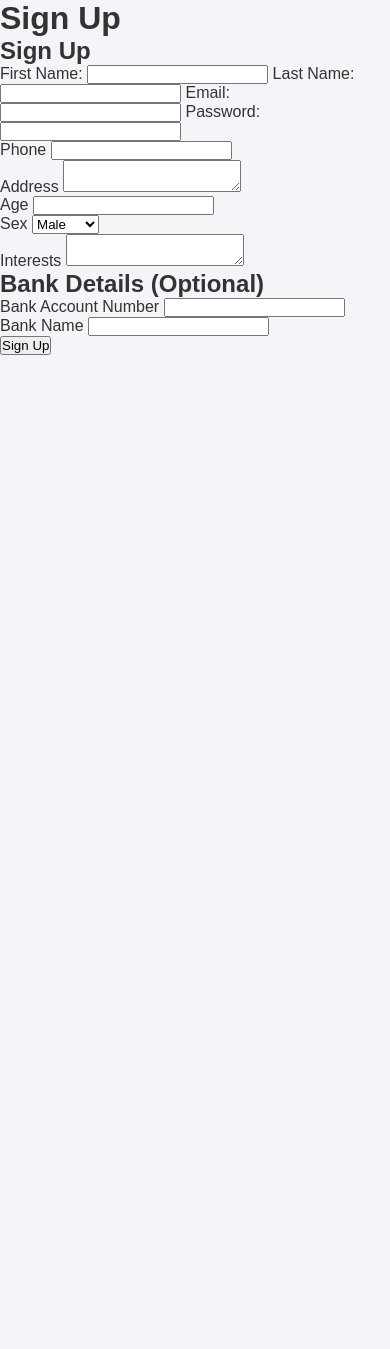
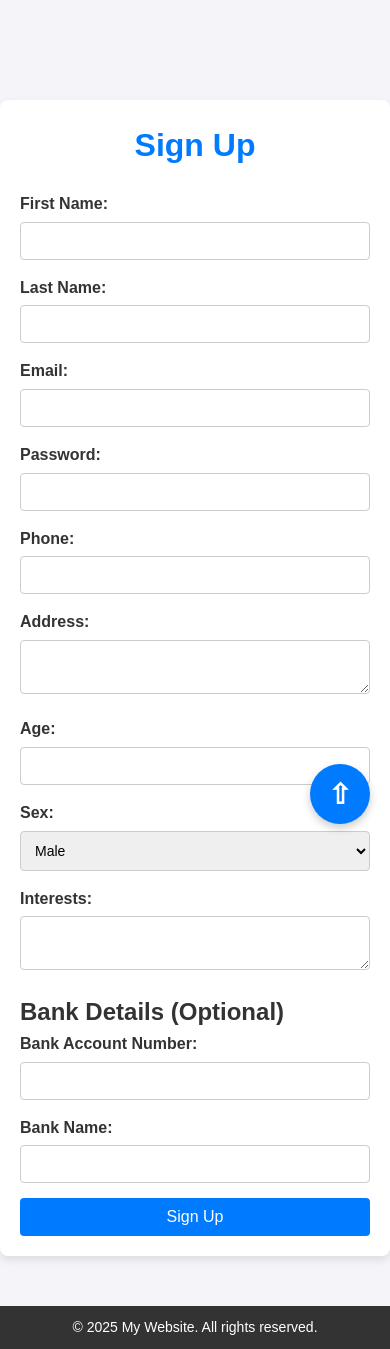
Before and after one commit to Sampathcode12/E-commerce-site, a PHP site: page /signup.php in a window 390 px wide. Before the commit the page ends 355 px from the top, so only its background shows below. Run offline with PHP 8.4, Linux system fonts and the light colour scheme.

Commit message:
after done css for all

```diff
--- a/page/script.js
+++ b/page/script.js
@@ -6,17 +6,17 @@ document.addEventListener("DOMContentLoaded", function () {
 
     // Redirect to login page when the "Login" button is clicked
     loginBtn.addEventListener("click", function () {
-        window.location.href = "php/login.php";
+        window.location.href = "login.php";
     });
 
     // Redirect to sign-up page when the "Sign Up" button is clicked
     signupBtn.addEventListener("click", function () {
-        window.location.href = "php/signup.php";
+        window.location.href = "signup.php";
     });
 
     // Redirect to home page when the "Close" button is clicked
     closeBtn.addEventListener("click", function () {
-        window.location.href = "php/home.php";
+        window.location.href = "home.php";
     });
 });
 
--- /dev/null
+++ b/page/sign_up.css
@@ -0,0 +1,161 @@
+/* General Reset */
+* {
+    margin: 0;
+    padding: 0;
+    box-sizing: border-box;
+}
+
+/* Body Styling */
+body {
+    font-family: Arial, sans-serif;
+    background-color: #f4f4f9;
+    color: #333;
+    line-height: 1.6;
+}
+
+/* Header Styling */
+.header {
+    position: fixed;
+    top: 0;
+    width: 100%;
+    background-color: #007bff;
+    color: white;
+    padding: 10px 20px;
+    display: flex;
+    justify-content: space-between;
+    align-items: center;
+    z-index: 1000;
+    box-shadow: 0 2px 4px rgba(0, 0, 0, 0.1);
+}
+
+.header .logo h1 {
+    font-size: 24px;
+}
+
+.header .navbar ul {
+    list-style: none;
+    display: flex;
+    gap: 20px;
+}
+
+.header .navbar ul li a {
+    text-decoration: none;
+    color: white;
+    font-weight: bold;
+    transition: color 0.3s ease;
+}
+
+.header .navbar ul li a:hover {
+    color: #ffdd57;
+}
+
+/* Signup Container */
+.signup-container {
+    max-width: 600px;
+    margin: 100px auto 50px auto;
+    padding: 20px;
+    background-color: white;
+    border-radius: 8px;
+    box-shadow: 0 4px 8px rgba(0, 0, 0, 0.1);
+}
+
+.signup-container h1 {
+    margin-bottom: 20px;
+    color: #007bff;
+    text-align: center;
+}
+
+.signup-container .form-group {
+    margin-bottom: 15px;
+}
+
+.signup-container label {
+    display: block;
+    font-weight: bold;
+    margin-bottom: 5px;
+}
+
+.signup-container input,
+.signup-container textarea,
+.signup-container select {
+    width: 100%;
+    padding: 10px;
+    border: 1px solid #ccc;
+    border-radius: 4px;
+    font-size: 14px;
+}
+
+.signup-container textarea {
+    resize: vertical;
+}
+
+.signup-container button {
+    display: block;
+    width: 100%;
+    padding: 10px;
+    background-color: #007bff;
+    color: white;
+    font-size: 16px;
+    border: none;
+    border-radius: 4px;
+    cursor: pointer;
+    transition: background-color 0.3s ease;
+}
+
+.signup-container button:hover {
+    background-color: #0056b3;
+}
+
+.signup-container .error {
+    color: red;
+    font-size: 14px;
+    margin-bottom: 10px;
+    text-align: center;
+}
+
+/* Footer Styling */
+.footer {
+    text-align: center;
+    padding: 10px 20px;
+    background-color: #333;
+    color: white;
+    font-size: 14px;
+    position: relative;
+    bottom: 0;
+    width: 100%;
+}
+
+/* Floating Button Styling */
+.floating-button {
+    position: fixed;
+    bottom: 20px;
+    right: 20px;
+    z-index: 1000;
+}
+
+.floating-button button {
+    width: 60px;
+    height: 60px;
+    background-color: #007bff;
+    color: white;
+    font-size: 28px;
+    font-weight: bold;
+    border: none;
+    border-radius: 50%;
+    box-shadow: 0 4px 8px rgba(0, 0, 0, 0.2);
+    cursor: pointer;
+    transition: transform 0.2s ease, background-color 0.3s ease;
+}
+
+.floating-button button:hover {
+    background-color: #0056b3;
+    transform: scale(1.1);
+}
+
+.floating-button button:active {
+    transform: scale(0.95);
+}
+
+.floating-button button:focus {
+    outline: none;
+}
--- a/page/signup.php
+++ b/page/signup.php
@@ -4,10 +4,13 @@
     <meta charset="UTF-8">
     <meta name="viewport" content="width=device-width, initial-scale=1.0">
     <title>Sign Up</title>
-    <link rel="stylesheet" href="styles.css">
+    <link rel="stylesheet" href="sign_up.css">
+
     <script src="script.js" defer></script>
 </head>
 <body>
+
+
     <div class="signup-container">
         <h1>Sign Up</h1>
         <?php
@@ -17,60 +20,83 @@
         ?>
         <form action="signup_process.php" method="POST">
 
-    <h2>Sign Up</h2>
+            <div class="form-group">
                 <label for="first_name">First Name:</label>
                 <input type="text" id="first_name" name="first_name" required>
+            </div>
 
+            <div class="form-group">
                 <label for="last_name">Last Name:</label>
                 <input type="text" id="last_name" name="last_name" required>
+            </div>
 
+            <div class="form-group">
                 <label for="email">Email:</label>
                 <input type="email" id="email" name="email" required>
+            </div>
 
+            <div class="form-group">
                 <label for="password">Password:</label>
                 <input type="password" id="password" name="password" required>
-
-    <!-- Select User Type -->
+            </div>
 
             <div class="form-group">
-                <label for="phone">Phone</label>
+                <label for="phone">Phone:</label>
                 <input type="text" id="phone" name="phone" required>
             </div>
+
             <div class="form-group">
-                <label for="address">Address</label>
+                <label for="address">Address:</label>
                 <textarea id="address" name="address" required></textarea>
             </div>
+
             <div class="form-group">
-                <label for="age">Age</label>
+                <label for="age">Age:</label>
                 <input type="number" id="age" name="age" required>
             </div>
+
             <div class="form-group">
-                <label for="sex">Sex</label>
+                <label for="sex">Sex:</label>
                 <select id="sex" name="sex" required>
                     <option value="Male">Male</option>
                     <option value="Female">Female</option>
                     <option value="Other">Other</option>
                 </select>
             </div>
+
             <div class="form-group">
-                <label for="interests">Interests</label>
+                <label for="interests">Interests:</label>
                 <textarea id="interests" name="interests" required></textarea>
             </div>
 
-            <!-- Optional Bank Details -->
             <h2>Bank Details (Optional)</h2>
+
             <div class="form-group">
-                <label for="bank_account_number">Bank Account Number</label>
+                <label for="bank_account_number">Bank Account Number:</label>
                 <input type="text" id="bank_account_number" name="bank_account_number">
             </div>
+
             <div class="form-group">
-                <label for="bank_name">Bank Name</label>
+                <label for="bank_name">Bank Name:</label>
                 <input type="text" id="bank_name" name="bank_name">
             </div>
 
             <button type="submit">Sign Up</button>
         </form>
+    </div>
 
+    <footer class="footer">
+        <p>&copy; 2025 My Website. All rights reserved.</p>
+    </footer>
+
+    <div class="floating-button">
+        <button onclick="scrollToTop()">&#8679;</button>
     </div>
+
+    <script>
+        function scrollToTop() {
+            window.scrollTo({ top: 0, behavior: 'smooth' });
+        }
+    </script>
 </body>
 </html>
--- a/page/styles.css
+++ b/page/styles.css
@@ -8,8 +8,66 @@
 /* Body Styling */
 body {
     font-family: Arial, sans-serif;
-    background-color: #f4f4f9;
+    background-color: #f8f9fa;
     color: #333;
+    line-height: 1.6;
+}
+
+/* Notification Styles */
+.notification {
+    position: fixed;
+    top: 0;
+    left: 0;
+    width: 100%;
+    padding: 15px;
+    background-color: #ffc107;
+    text-align: center;
+    z-index: 1000;
+    display: none; /* Hidden by default, shown dynamically */
+    animation: slideDown 0.5s ease forwards;
+}
+
+.notification-content {
+    max-width: 500px;
+    margin: 0 auto;
+    padding: 15px;
+    background-color: #fff;
+    border-radius: 8px;
+    box-shadow: 0 4px 8px rgba(0, 0, 0, 0.2);
+}
+
+.notification-content p {
+    font-size: 16px;
+    color: #333;
+    margin-bottom: 10px;
+}
+
+.btn {
+    margin: 5px;
+    padding: 10px 20px;
+    background-color: #007bff;
+    color: #fff;
+    border: none;
+    border-radius: 5px;
+    cursor: pointer;
+    font-size: 14px;
+    transition: background-color 0.3s ease;
+}
+
+.btn:hover {
+    background-color: #0056b3;
+}
+
+.close-btn {
+    background-color: #ff4d4d;
+    font-size: 14px;
+    padding: 8px 15px;
+    border-radius: 5px;
+    margin-top: 10px;
+}
+
+.close-btn:hover {
+    background-color: #cc0000;
 }
 
 /* Header Styling */
@@ -18,12 +76,13 @@ body {
     top: 0;
     width: 100%;
     background-color: #007bff;
-    color: white;
+    color: #fff;
     padding: 10px 20px;
     display: flex;
     justify-content: space-between;
     align-items: center;
     z-index: 1000;
+    box-shadow: 0 2px 4px rgba(0, 0, 0, 0.1);
 }
 
 .header .logo h1 {
@@ -33,12 +92,12 @@ body {
 .header .navbar ul {
     list-style: none;
     display: flex;
-    gap: 50px;
+    gap: 20px;
 }
 
 .header .navbar ul li a {
     text-decoration: none;
-    color: white;
+    color: #fff;
     font-weight: bold;
     transition: color 0.3s ease;
 }
@@ -47,97 +106,16 @@ body {
     color: #ffdd57;
 }
 
-/* Product Grid */
-.product-grid {
-    display: grid;
-    grid-template-columns: repeat(auto-fill, minmax(200px, 1fr));
-    gap: 20px;
-    padding: 20px;
-}
-
-.product-card {
-    background: white;
-    border: 1px solid #ddd;
-    border-radius: 8px;
-    overflow: hidden;
-    box-shadow: 0 4px 6px rgba(0, 0, 0, 0.1);
-    transition: transform 0.3s;
-    text-align: center;
-}
-
-.product-card:hover {
-    transform: scale(1.05);
-}
-
-.product-card img {
-    width: 100%;
-    height: auto;
-}
-
-.product-card h3 {
-    font-size: 18px;
-    color: #333;
-    margin: 10px 0;
-}
-
-.product-card .price {
-    color: #e67e22;
-    font-size: 16px;
-    margin-bottom: 10px;
-}
-
-.product-card .add-to-cart {
-    background-color: #28a745;
-    color: white;
-    padding: 10px;
-    border: none;
-    border-radius: 5px;
-    cursor: pointer;
-    transition: background-color 0.3s;
-}
-
-.product-card .add-to-cart:hover {
-    background-color: #218838;
-}
-
 /* Footer Styling */
 .footer {
     text-align: center;
-    padding: 10px 20px;
+    padding: 15px;
     background-color: #333;
-    color: white;
+    color: #fff;
     font-size: 14px;
 }
 
-/* Buy Button Styling */
-.buy-button {
-    background-color: #28a745; /* Green background */
-    color: white; /* White text */
-    font-size: 16px; /* Text size */
-    font-weight: bold; /* Bold text */
-    padding: 10px 20px; /* Button padding */
-    border: none; /* No border */
-    border-radius: 5px; /* Rounded corners */
-    cursor: pointer; /* Pointer cursor on hover */
-    transition: background-color 0.3s ease, transform 0.2s ease; /* Smooth transitions */
-}
-
-.buy-button:hover {
-    background-color: #218838; /* Darker green on hover */
-    transform: scale(1.05); /* Slightly enlarge button on hover */
-}
-
-.buy-button:active {
-    background-color: #1e7e34; /* Even darker green when clicked */
-    transform: scale(0.95); /* Slightly shrink button when clicked */
-}
-
-
-
-/* // seller pag */
-
-
-/* Floating Button Styles */
+/* Floating Button Styling */
 .floating-button {
     position: fixed;
     bottom: 20px;
@@ -149,7 +127,7 @@ body {
     width: 60px;
     height: 60px;
     background-color: #007bff;
-    color: white;
+    color: #fff;
     font-size: 28px;
     font-weight: bold;
     border: none;
@@ -171,3 +149,28 @@ body {
 .floating-button button:focus {
     outline: none;
 }
+
+/* Animations */
+@keyframes slideDown {
+    from {
+        transform: translateY(-100%);
+    }
+    to {
+        transform: translateY(0);
+    }
+}
+
+/* Responsive Design */
+@media (max-width: 768px) {
+    .header .navbar ul {
+        gap: 10px;
+    }
+
+    .notification-content {
+        padding: 10px;
+    }
+
+    .footer {
+        font-size: 12px;
+    }
+}
```
Also changed, not shown: page/Home.php (+10 -7 lines), page/home.css (+85 -29 lines). Lines whose indentation alone changed are shown as unchanged.
